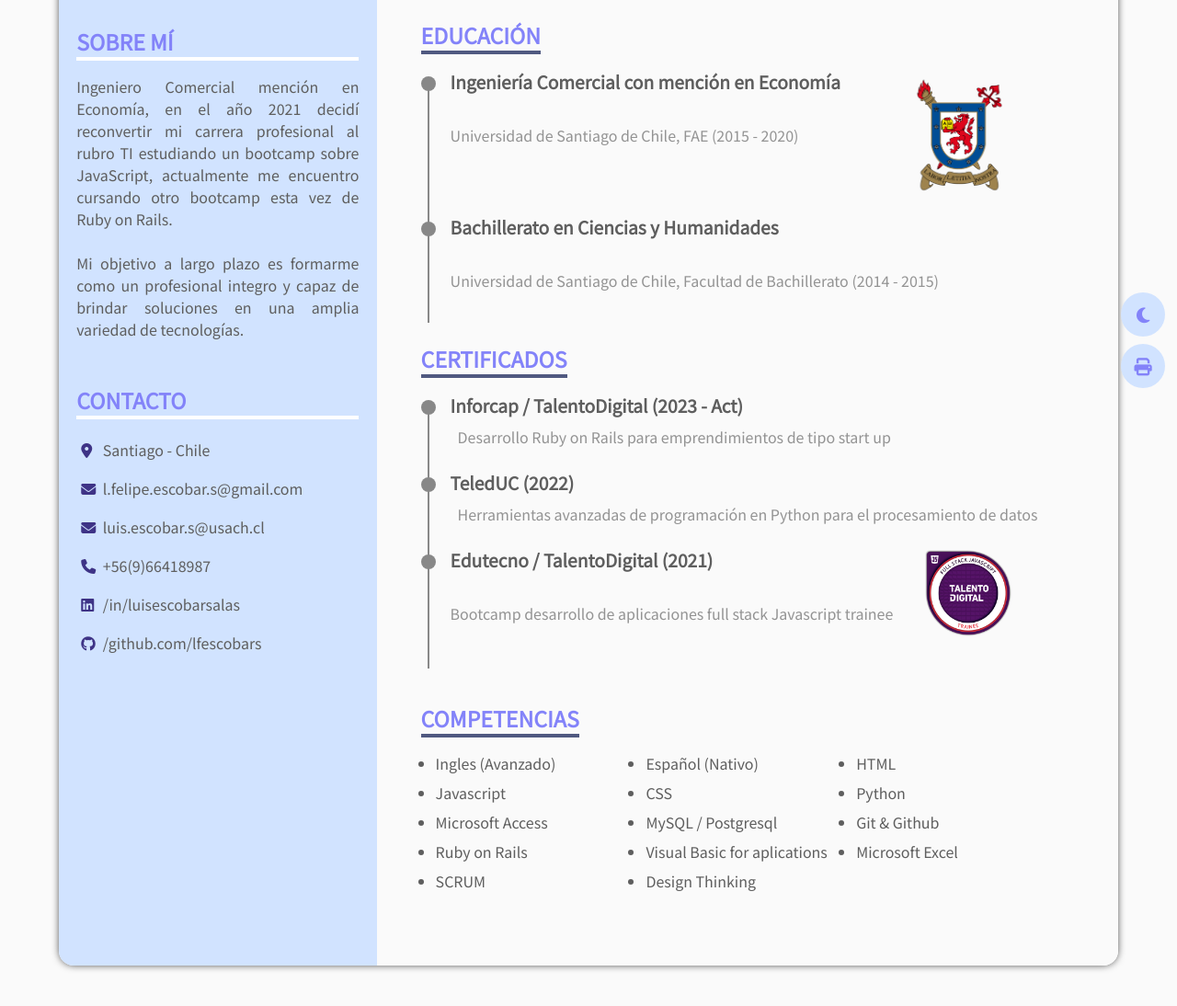
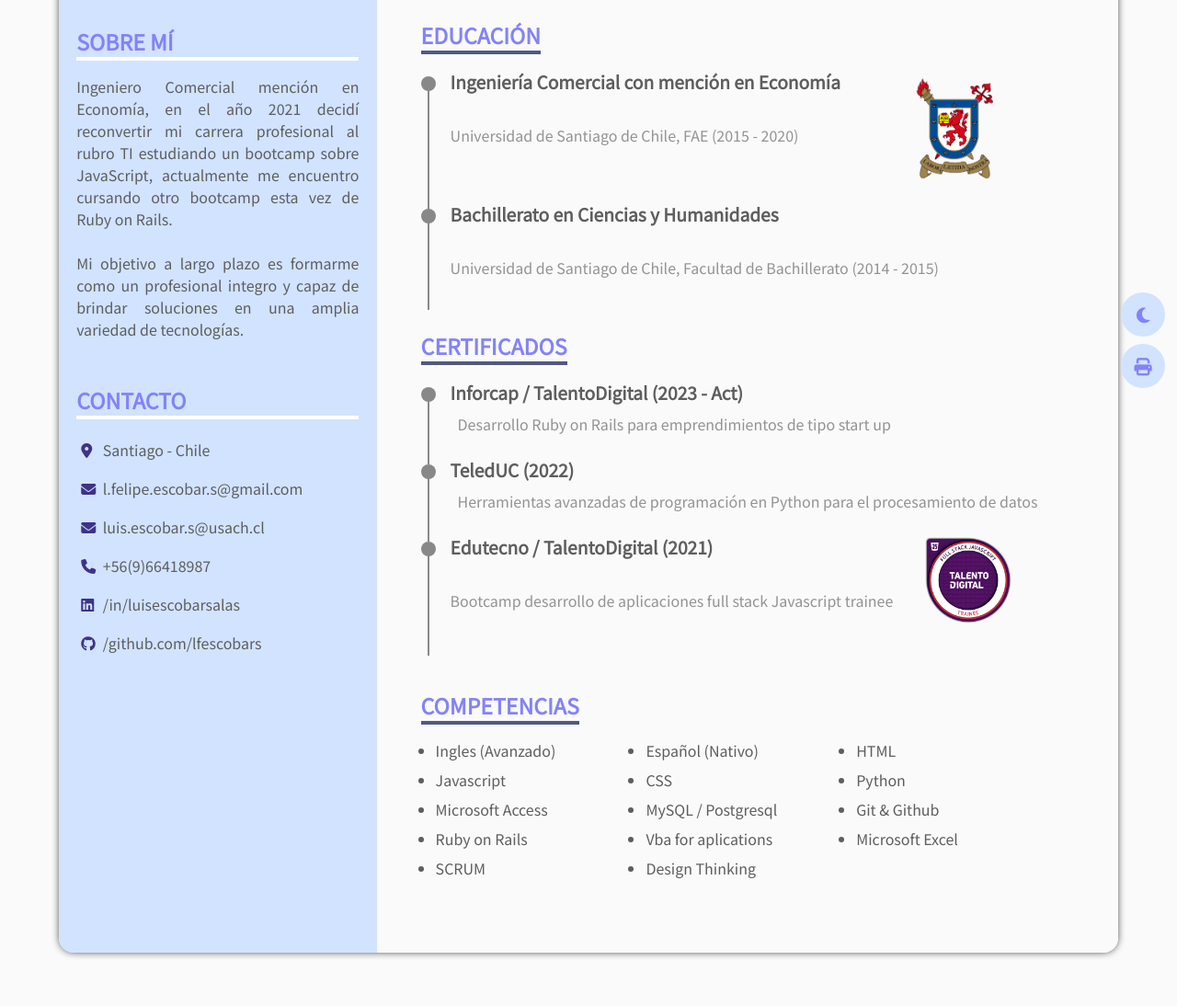
Before and after one commit to lfescobars/CV.github.io, a plain HTML site: page index.html in a window 1280 px wide. Shown: the part 370-1464 px from the top of the page at 92% size. Drawn offline with Linux system fonts and the light colour scheme.

Commit message:
Septimo Commit, index.html correccion skills

```diff
--- a/assets/css/styles.css
+++ b/assets/css/styles.css
@@ -524,7 +524,7 @@
 
 .logo_usach{
   margin-left: 5rem;
-  width: 100px;
+  width: 90px;
 }
 
 .logo_certificacion_JS{
--- a/index.html
+++ b/index.html
@@ -347,7 +347,7 @@
             <li class="skills__item">MySQL / Postgresql</li>
             <li class="skills__item">Git & Github</li>
             <li class="skills__item">Ruby on Rails</li>
-            <li class="skills__item">Visual Basic for aplications</li>
+            <li class="skills__item">Vba for aplications</li>
             <li class="skills__item">Microsoft Excel</li>
             <li class="skills__item">SCRUM</li>
             <li class="skills__item">Design Thinking</li>
```
